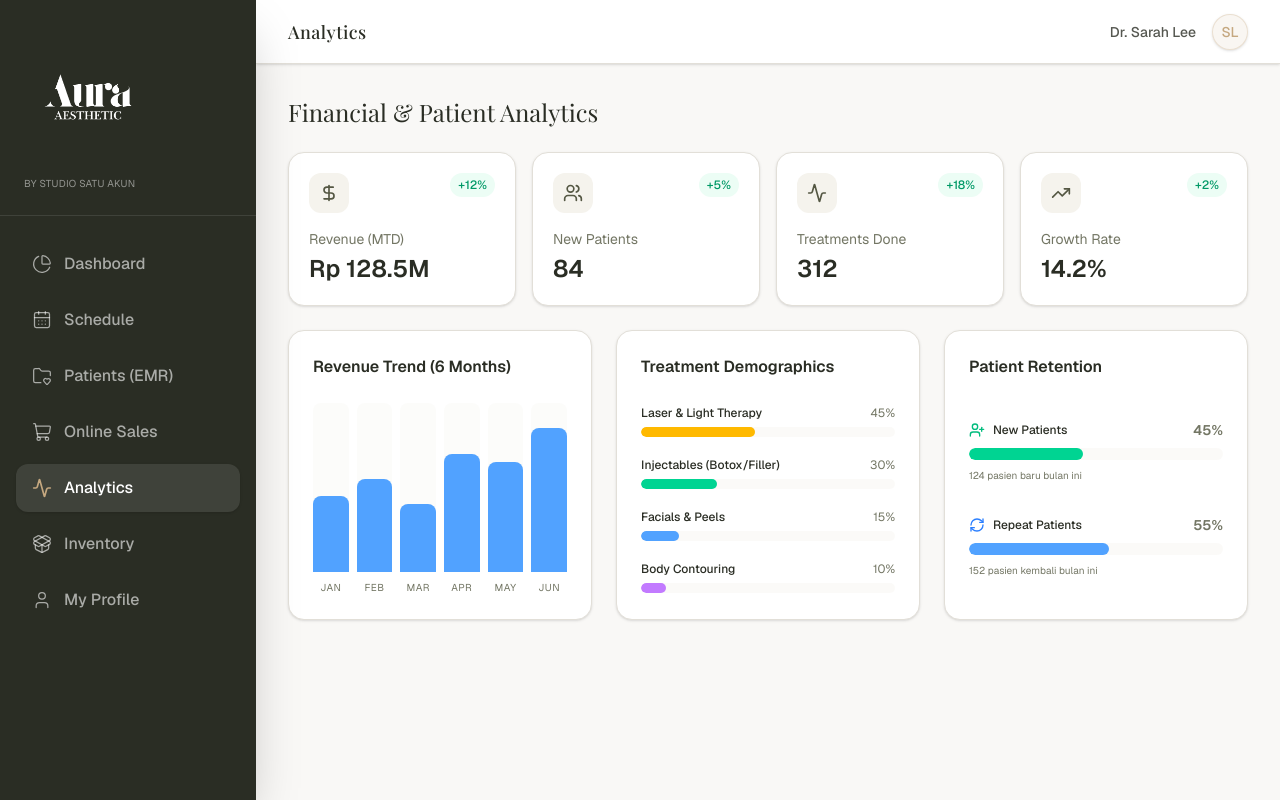
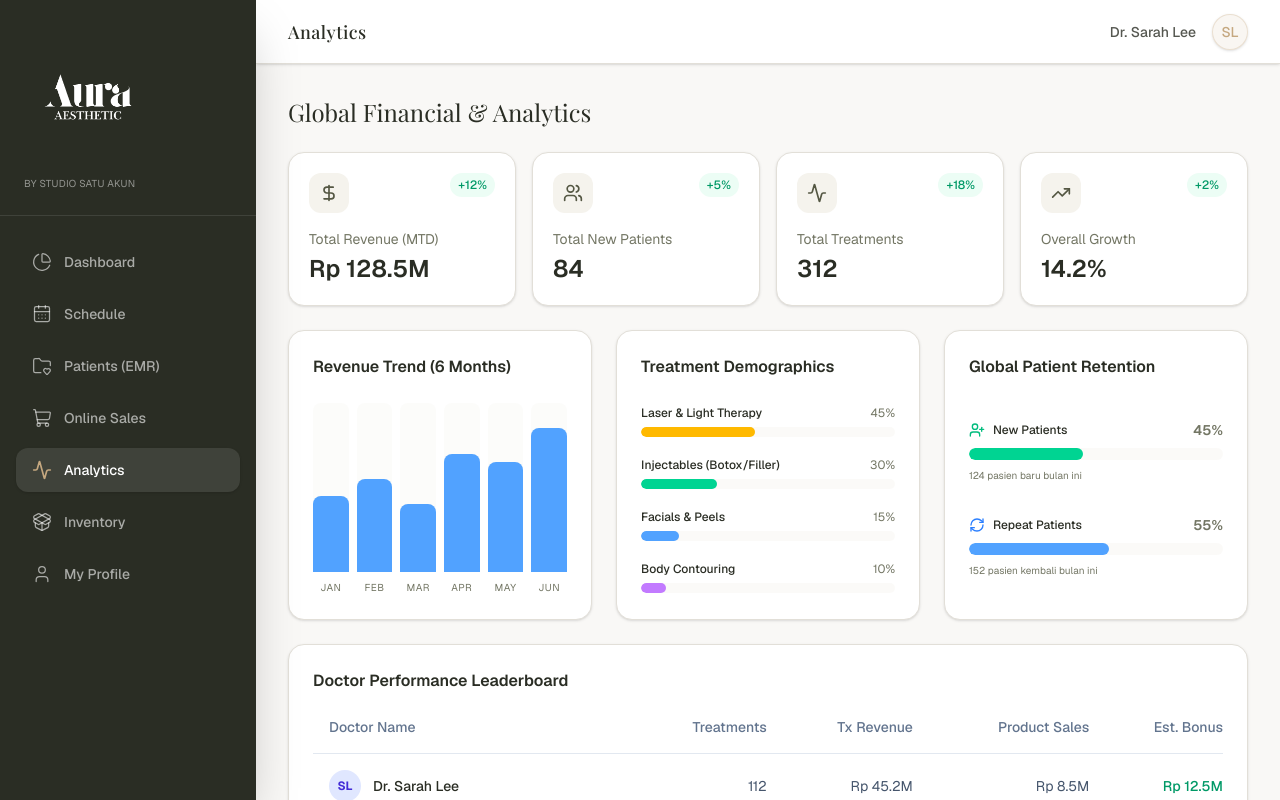
Before and after one commit to jasurddev/AuraWellness, a Next.js app: page /admin in a window 1280 px wide. Both pictures are taken after a click on the element "Analytics". Built offline with nearby package versions, Linux system fonts and the light colour scheme; a web font is replaced by a local one.

Commit message:
feat: implement doctor KPI analytics and manager leaderboard

```diff
--- a/src/app/admin/layout.tsx
+++ b/src/app/admin/layout.tsx
@@ -36,7 +36,7 @@ export default function AdminLayout({ children }: { children: ReactNode }) {
       return ['overview', 'schedule', 'emr', 'sales'].includes(item.id);
     }
     if (adminRole === 'doctor') {
-      return ['schedule', 'emr', 'profile'].includes(item.id);
+      return ['schedule', 'emr', 'analytics', 'profile'].includes(item.id);
     }
     if (adminRole === 'manager') {
       return ['overview', 'analytics', 'sales', 'inventory'].includes(item.id);
@@ -84,6 +84,13 @@ export default function AdminLayout({ children }: { children: ReactNode }) {
           {navItems.map((item) => {
             const Icon = item.icon;
             const isActive = activeTab === item.id;
+
+            // Dynamic Labeling
+            let displayLabel = item.label;
+            if (item.id === 'analytics' && adminRole === 'doctor') {
+              displayLabel = 'My Performance';
+            }
+
             return (
               <div
                 key={item.id}
@@ -91,7 +98,7 @@ export default function AdminLayout({ children }: { children: ReactNode }) {
                 className={`flex items-center space-x-3 px-4 py-3 rounded-xl cursor-pointer transition-all active:scale-[0.98] ${isActive ? 'bg-white/10 text-white shadow-sm' : 'text-white/60 hover:text-white hover:bg-white/5'}`}
               >
                 <Icon className={`w-5 h-5 ${isActive ? 'text-gold' : ''}`} strokeWidth={isActive ? 2 : 1.5} />
-                <span className="font-medium">{item.label}</span>
+                <span className="font-medium text-sm">{displayLabel}</span>
               </div>
             );
           })}
--- a/src/components/admin/AnalyticsTab.tsx
+++ b/src/components/admin/AnalyticsTab.tsx
@@ -1,17 +1,132 @@
-import { TrendingUp, Users, DollarSign, Activity, UserPlus, RefreshCw } from 'lucide-react';
+import { TrendingUp, Users, DollarSign, Activity, UserPlus, RefreshCw, ShoppingBag, Award, Star } from 'lucide-react';
+import { useStore } from '@/store/useStore';
+import { MOCK_DOCTORS } from '@/lib/mockData';
 
 export function AnalyticsTab() {
+  const { adminRole, adminDoctorId } = useStore();
+
+  const loggedInDoctor = (adminDoctorId)
+    ? (MOCK_DOCTORS.find(d => d.id === adminDoctorId) || MOCK_DOCTORS[0])
+    : MOCK_DOCTORS[0];
+
+  // ==========================================
+  // DOCTOR VIEW (MY PERFORMANCE)
+  // ==========================================
+  if (adminRole === 'doctor') {
+    return (
+      <div className="space-y-6">
+        <div className="flex justify-between items-end mb-6">
+          <div>
+            <h2 className="text-2xl font-serif text-charcoal">My Performance</h2>
+            <p className="text-muted-foreground mt-1">Monthly KPI & Analytics for {loggedInDoctor.name}</p>
+          </div>
+          <div className="bg-yellow-50 text-yellow-700 px-4 py-2 rounded-xl border border-yellow-200 flex items-center gap-2">
+            <Award className="w-5 h-5" />
+            <span className="font-semibold text-sm">Estimated Bonus: Rp 12.500.000</span>
+          </div>
+        </div>
+
+        {/* Quick Stats for Doctor */}
+        <div className="grid grid-cols-1 md:grid-cols-4 gap-4">
+          {[
+            { title: "Treatments Revenue", value: "Rp 45.2M", icon: DollarSign, trend: "+8%" },
+            { title: "Treatments Done", value: "112", icon: Activity, trend: "+12%" },
+            { title: "Product Sales", value: "Rp 8.5M", icon: ShoppingBag, trend: "+15%" },
+            { title: "Patient Satisfaction", value: "4.9/5", icon: Star, trend: "+0.1" },
+          ].map((stat, i) => {
+            const Icon = stat.icon;
+            return (
+              <div key={i} className="bg-white p-5 rounded-2xl border border-border shadow-sm hover:shadow-md transition-shadow">
+                <div className="flex justify-between items-start mb-4">
+                  <div className="w-10 h-10 rounded-xl bg-indigo-50 flex items-center justify-center">
+                    <Icon className="w-5 h-5 text-indigo-600" />
+                  </div>
+                  <span className="text-xs font-medium text-emerald-600 bg-emerald-50 px-2 py-1 rounded-full">
+                    {stat.trend}
+                  </span>
+                </div>
+                <div className="text-sm text-muted-foreground mb-1">{stat.title}</div>
+                <div className="text-2xl font-semibold text-charcoal">{stat.value}</div>
+              </div>
+            );
+          })}
+        </div>
+
+        {/* Charts */}
+        <div className="grid grid-cols-1 lg:grid-cols-2 gap-6">
+          {/* Patient Acquisition (Doctor Specific) */}
+          <div className="bg-white p-6 rounded-2xl border border-border shadow-sm flex flex-col">
+            <h3 className="font-semibold text-charcoal mb-6">Patient Acquisition (Your Patients)</h3>
+            <div className="flex-1 flex flex-col justify-center space-y-8">
+              <div>
+                <div className="flex justify-between text-xs mb-2">
+                  <span className="font-medium text-charcoal flex items-center gap-2">
+                    <UserPlus className="w-4 h-4 text-emerald-500" /> New Patients
+                  </span>
+                  <span className="text-muted-foreground font-semibold text-sm">38%</span>
+                </div>
+                <div className="w-full bg-muted/40 h-3 rounded-full overflow-hidden">
+                  <div className="h-full rounded-full bg-emerald-400" style={{ width: '38%' }}></div>
+                </div>
+                <p className="text-[10px] text-muted-foreground mt-2">42 pasien baru bulan ini</p>
+              </div>
+
+              <div>
+                <div className="flex justify-between text-xs mb-2">
+                  <span className="font-medium text-charcoal flex items-center gap-2">
+                    <RefreshCw className="w-4 h-4 text-blue-500" /> Repeat/Returning Patients
+                  </span>
+                  <span className="text-muted-foreground font-semibold text-sm">62%</span>
+                </div>
+                <div className="w-full bg-muted/40 h-3 rounded-full overflow-hidden">
+                  <div className="h-full rounded-full bg-blue-400" style={{ width: '62%' }}></div>
+                </div>
+                <p className="text-[10px] text-muted-foreground mt-2">70 pasien kembali bulan ini</p>
+              </div>
+            </div>
+          </div>
+
+          {/* Treatment Demographics */}
+          <div className="bg-white p-6 rounded-2xl border border-border shadow-sm flex flex-col">
+            <h3 className="font-semibold text-charcoal mb-6">Top Treatments Performed</h3>
+            <div className="flex-1 flex flex-col justify-center space-y-5">
+              {[
+                { label: 'Injectables (Botox/Filler)', value: 45, color: 'bg-emerald-400' },
+                { label: 'Laser & Light Therapy', value: 30, color: 'bg-amber-400' },
+                { label: 'Facials & Peels', value: 15, color: 'bg-blue-400' },
+                { label: 'Body Contouring', value: 10, color: 'bg-purple-400' },
+              ].map((item, i) => (
+                <div key={i}>
+                  <div className="flex justify-between text-xs mb-1.5">
+                    <span className="font-medium text-charcoal">{item.label}</span>
+                    <span className="text-muted-foreground">{item.value}%</span>
+                  </div>
+                  <div className="w-full bg-muted/40 h-2.5 rounded-full overflow-hidden">
+                    <div className={`h-full rounded-full ${item.color}`} style={{ width: `${item.value}%` }}></div>
+                  </div>
+                </div>
+              ))}
+            </div>
+          </div>
+        </div>
+      </div>
+    );
+  }
+
+  // ==========================================
+  // MANAGER VIEW (GLOBAL ANALYTICS)
+  // ==========================================
   return (
     <div className="space-y-6">
-      <h2 className="text-2xl font-serif text-charcoal">Financial & Patient Analytics</h2>
+      <h2 className="text-2xl font-serif text-charcoal">Global Financial & Analytics</h2>
 
       {/* Quick Stats */}
       <div className="grid grid-cols-1 md:grid-cols-4 gap-4">
         {[
-          { title: "Revenue (MTD)", value: "Rp 128.5M", icon: DollarSign, trend: "+12%" },
-          { title: "New Patients", value: "84", icon: Users, trend: "+5%" },
-          { title: "Treatments Done", value: "312", icon: Activity, trend: "+18%" },
-          { title: "Growth Rate", value: "14.2%", icon: TrendingUp, trend: "+2%" },
+          { title: "Total Revenue (MTD)", value: "Rp 128.5M", icon: DollarSign, trend: "+12%" },
+          { title: "Total New Patients", value: "84", icon: Users, trend: "+5%" },
+          { title: "Total Treatments", value: "312", icon: Activity, trend: "+18%" },
+          { title: "Overall Growth", value: "14.2%", icon: TrendingUp, trend: "+2%" },
         ].map((stat, i) => {
           const Icon = stat.icon;
           return (
@@ -81,7 +196,7 @@ export function AnalyticsTab() {
 
         {/* Patient Acquisition */}
         <div className="bg-white p-6 rounded-2xl border border-border shadow-sm flex flex-col">
-          <h3 className="font-semibold text-charcoal mb-6">Patient Retention</h3>
+          <h3 className="font-semibold text-charcoal mb-6">Global Patient Retention</h3>
           <div className="flex-1 flex flex-col justify-center space-y-8">
             <div>
               <div className="flex justify-between text-xs mb-2">
@@ -111,6 +226,56 @@ export function AnalyticsTab() {
           </div>
         </div>
       </div>
+
+      {/* Doctor Performance Leaderboard */}
+      <div className="bg-white p-6 rounded-2xl border border-border shadow-sm">
+        <h3 className="font-semibold text-charcoal mb-6">Doctor Performance Leaderboard</h3>
+        <div className="overflow-x-auto">
+          <table className="w-full text-left border-collapse">
+            <thead>
+              <tr className="border-b border-slate-200 text-sm text-slate-500">
+                <th className="pb-4 font-medium pl-4">Doctor Name</th>
+                <th className="pb-4 font-medium text-right">Treatments</th>
+                <th className="pb-4 font-medium text-right">Tx Revenue</th>
+                <th className="pb-4 font-medium text-right">Product Sales</th>
+                <th className="pb-4 font-medium text-right">Est. Bonus</th>
+              </tr>
+            </thead>
+            <tbody className="text-sm">
+              <tr className="border-b border-slate-100 hover:bg-slate-50 transition-colors">
+                <td className="py-4 pl-4 font-medium text-charcoal flex items-center gap-3">
+                  <div className="w-8 h-8 rounded-full bg-indigo-100 flex items-center justify-center text-indigo-700 text-xs font-bold">SL</div>
+                  Dr. Sarah Lee
+                </td>
+                <td className="py-4 text-right text-slate-600">112</td>
+                <td className="py-4 text-right text-slate-600">Rp 45.2M</td>
+                <td className="py-4 text-right text-slate-600">Rp 8.5M</td>
+                <td className="py-4 text-right font-medium text-emerald-600">Rp 12.5M</td>
+              </tr>
+              <tr className="border-b border-slate-100 hover:bg-slate-50 transition-colors">
+                <td className="py-4 pl-4 font-medium text-charcoal flex items-center gap-3">
+                  <div className="w-8 h-8 rounded-full bg-amber-100 flex items-center justify-center text-amber-700 text-xs font-bold">MK</div>
+                  Dr. Michael Kim
+                </td>
+                <td className="py-4 text-right text-slate-600">95</td>
+                <td className="py-4 text-right text-slate-600">Rp 38.0M</td>
+                <td className="py-4 text-right text-slate-600">Rp 4.2M</td>
+                <td className="py-4 text-right font-medium text-emerald-600">Rp 8.2M</td>
+              </tr>
+              <tr className="border-b border-slate-100 hover:bg-slate-50 transition-colors">
+                <td className="py-4 pl-4 font-medium text-charcoal flex items-center gap-3">
+                  <div className="w-8 h-8 rounded-full bg-emerald-100 flex items-center justify-center text-emerald-700 text-xs font-bold">EJ</div>
+                  Dr. Emily Chen
+                </td>
+                <td className="py-4 text-right text-slate-600">105</td>
+                <td className="py-4 text-right text-slate-600">Rp 42.5M</td>
+                <td className="py-4 text-right text-slate-600">Rp 6.8M</td>
+                <td className="py-4 text-right font-medium text-emerald-600">Rp 10.4M</td>
+              </tr>
+            </tbody>
+          </table>
+        </div>
+      </div>
     </div>
   );
 }
```
